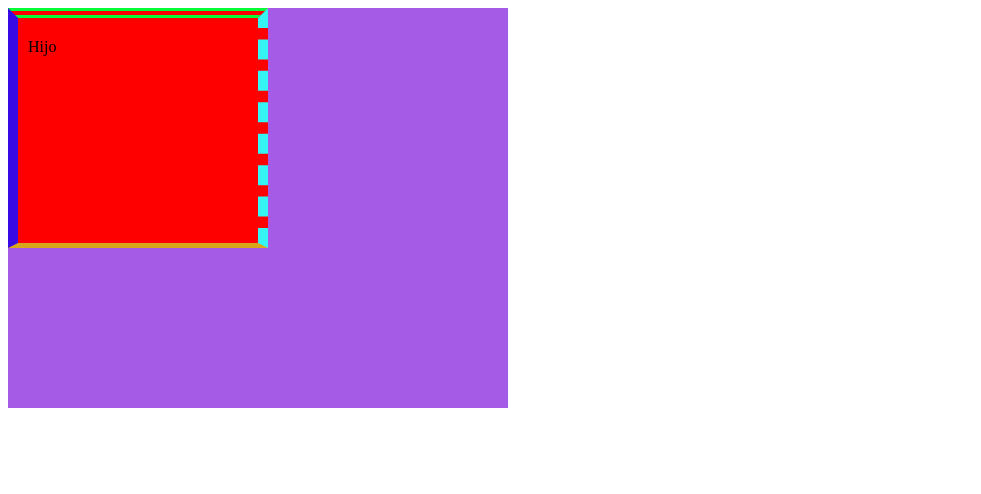
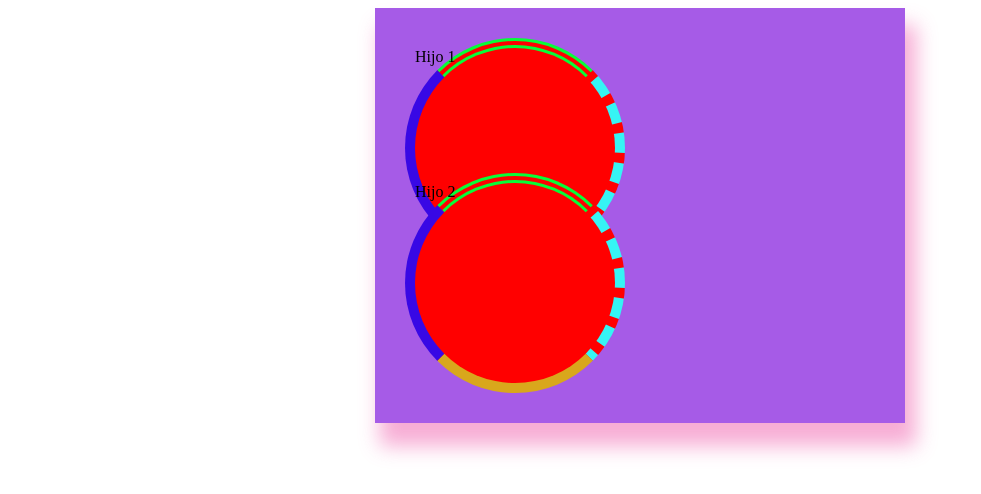
Before and after one commit to dayanaa1819-crypto/html-sesion1-box, a plain HTML site: page box_model/index.html in a window 1280 px wide. Shown: the whole page, without its empty margins (0-981 px from the left). Drawn offline with Linux system fonts and the light colour scheme.

Commit message:
box_model_tailwind

```diff
--- a/box_model/index.html
+++ b/box_model/index.html
@@ -5,29 +5,55 @@
     <meta name="viewport" content="width=device-width, initial-scale=1.0">
     <title>Document</title>
     <style>
+        *{
+
+        }
         .padre{
         width: 500px;
-        height: 400px;
+        height: auto;
         background-color: rgb(166, 91, 231);
         display: block;
+        margin: 0px auto 40px auto;
+        padding-top: 20px;
+        box-shadow: 8px 20px 19px 3px rgba(237,81,166,0.47);
+        padding: 15px;
         }
         .hijo{
+            margin-top: 0px;
+            margin-bottom: 40px;
+            margin-left: 30px;
+            margin-rigth: 50px;
             width: 200px;
             height: 200px;
             background-color: red;
-            display: block;
-            padding: 20px 30px 5px 10px;
             border-top: double 10px rgb(7, 253, 56);
             border-right: dashed 10px rgb(54, 244, 244);
             border-bottom: solid 10px rgb(217, 167, 28);
-            border-bottom-width:5px;
             border-left: solid 10px rgb(56, 8, 229);
+            margin: 15px;
+            border-radius: 50% ;
+
         }
+
+        .hijo2{
+            margin-top: -100px ;
+
+
+
+        }
+
+
+
     </style>
 </head>
    <body>
     <div class="padre">
-        <div class="hijo">Hijo</div>
+        <div class="hijo">
+            Hijo 1</div>
+            </dir>
+        <div class="hijo hijo2">
+            Hijo 2
+        </div>
     </div>
    </body>
 </html>
```
Also changed, not shown: box_model/index-tailwind.html (added, +57 -0 lines).
